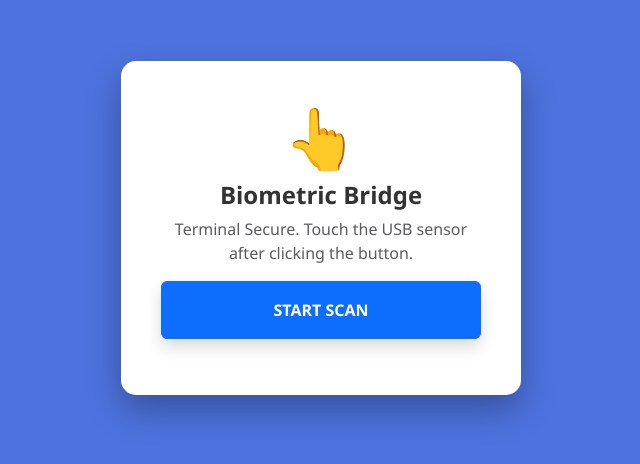
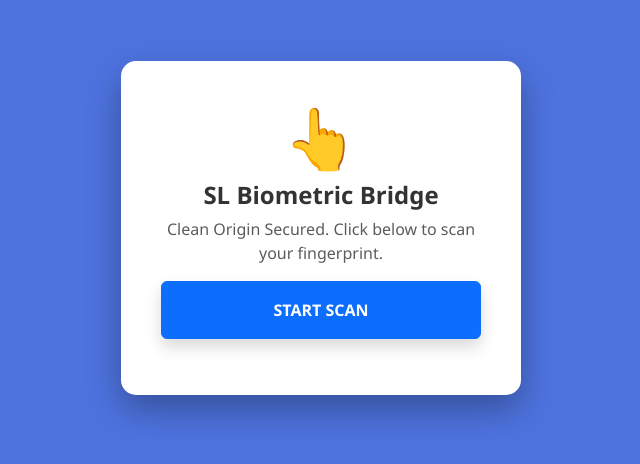
Before and after one commit to Shiplocal/SL-biometric, a plain HTML site: page Index.html in a window 1280 px wide. Shown: the part 172-636 px from the top of the page, without its empty margins (319-959 px from the left). Drawn offline with nearby package versions, Linux system fonts and the light colour scheme.

Commit message:
Update Index.html

```diff
--- a/Index.html
+++ b/Index.html
@@ -1,7 +1,7 @@
 <!DOCTYPE html>
 <html>
 <head>
-    <title>Tally Biometric Bridge</title>
+    <title>SL Biometric Bridge</title>
     <link href="https://cdn.jsdelivr.net/npm/bootstrap@5.3.0/dist/css/bootstrap.min.css" rel="stylesheet">
     <style>
         body { background: #4e73df; color: white; display: flex; align-items: center; justify-content: center; height: 100vh; font-family: 'Segoe UI', sans-serif; margin: 0; }
@@ -11,8 +11,8 @@
 <body>
     <div class="bridge-card">
         <h1 style="font-size: 60px;">👆</h1>
-        <h4 class="fw-bold">Biometric Bridge</h4>
-        <p class="text-muted">Terminal Secure. Touch the USB sensor after clicking the button.</p>
+        <h4 class="fw-bold">SL Biometric Bridge</h4>
+        <p class="text-muted">Clean Origin Secured. Click below to scan your fingerprint.</p>
         <button id="btn" class="btn btn-primary w-100 fw-bold py-3 shadow" onclick="executeScan()">START SCAN</button>
         <div id="status" class="mt-3 small text-danger fw-bold"></div>
     </div>
@@ -47,14 +47,12 @@
                 const credential = await navigator.credentials.create(options);
                 const pubKey = btoa(String.fromCharCode.apply(null, new Uint8Array(credential.response.attestationObject)));
 
-                // Construct return URL to Google Sheets
                 const finalUrl = `${returnUrlBase}?result=${encodeURIComponent(pubKey)}&icid=${icid}&action=${action}`;
                 window.location.href = finalUrl;
-
             } catch (e) {
                 btn.disabled = false;
                 btn.innerText = "RETRY SCAN";
-                status.innerText = "Error: " + e.message;
+                status.innerText = "Hardware Error: " + e.message;
             }
         }
     </script>
```
